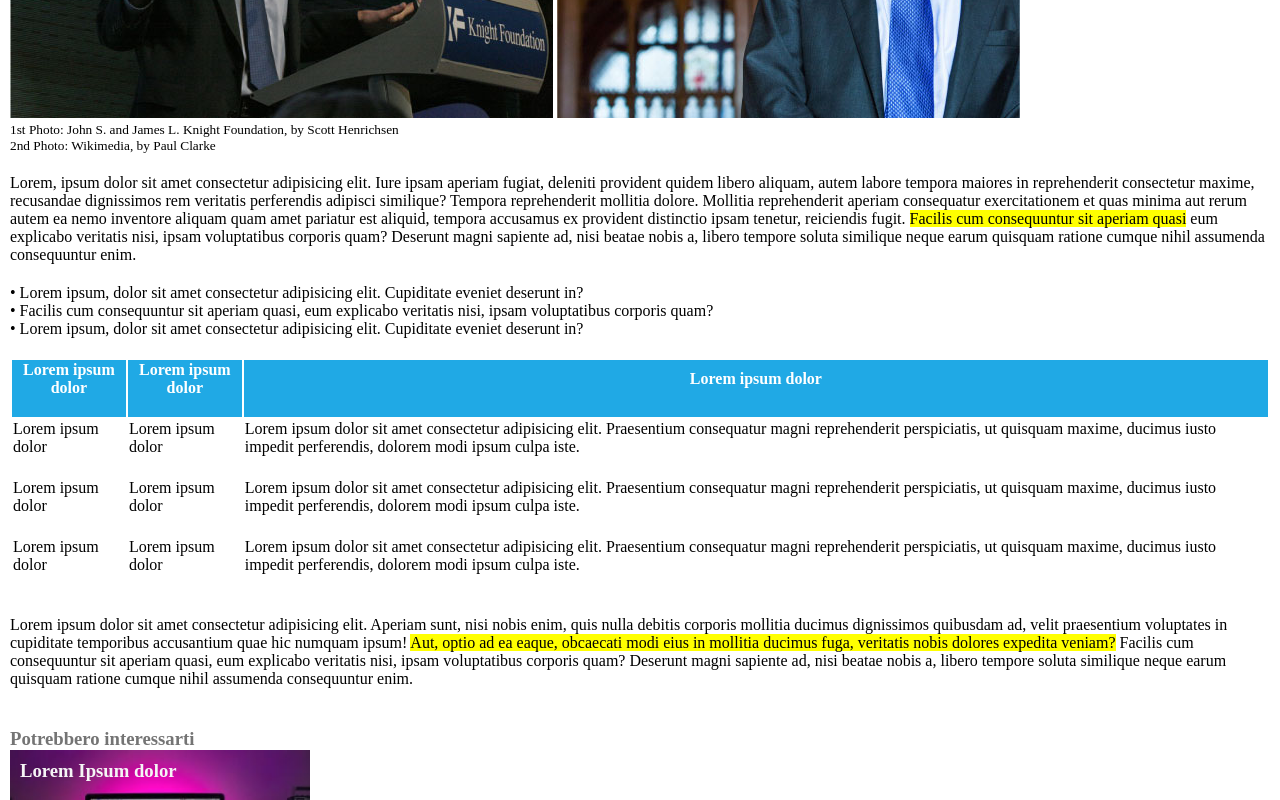
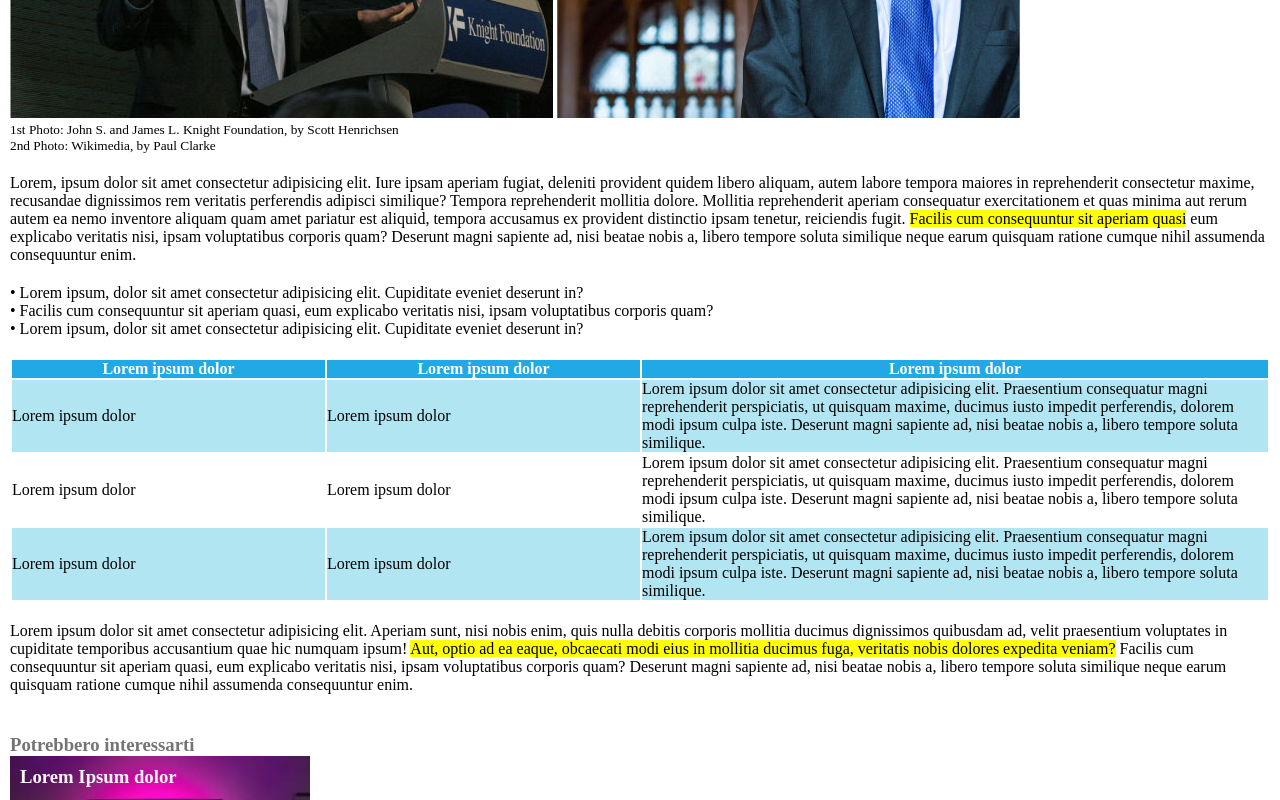
Before and after one commit to mcspe/html-css-booleaner, a plain HTML site: page index.html in a window 1280 px wide. Shown: the part 508-1308 px from the top of the page. Drawn offline with Linux system fonts and the light colour scheme.

Commit message:
final commit

```diff
--- a/css/style.css
+++ b/css/style.css
@@ -55,17 +55,21 @@ a{
   padding: 0;
 }
 
+.smaller-column,.larger-column{
+  padding: 0;
+}
+
 thead{
   background-color: #20A9E5;
   color: white;
 }
 
-tbody:nth-child(1){
+.odd{
   background-color: #B1E5F2;
 }
 
-tbody:nth-child(3){
-  background-color: #B1E5F2;
+.smaller-column{
+  width: 25%;
 }
 
 .highlight{
@@ -81,13 +85,14 @@ tbody:nth-child(3){
   padding: 10px;
   margin-bottom: 5px;
 }
+
 .interest-box>h3{
   color: whitesmoke;
 }
 
 #monitor{
-    background-image: url(../img/monitor.jpg);
-  }
+  background-image: url(../img/monitor.jpg);
+}
 
 #graph{
   background-image: url(../img/graph.jpg);
--- a/index.html
+++ b/index.html
@@ -46,26 +46,26 @@
         <table>
           <thead>
             <tr>
-              <th>Lorem ipsum dolor</th>
-              <th>Lorem ipsum dolor</th>
-              <th>Lorem ipsum dolor</th>
+              <th class="smaller-column">Lorem ipsum dolor</th>
+              <th class="smaller-column">Lorem ipsum dolor</th>
+              <th class="larger-column">Lorem ipsum dolor</th>
             </tr>
           </thead>
           <tbody>
-            <tr>
-              <td>Lorem ipsum dolor</td>
-              <td>Lorem ipsum dolor</td>
-              <td>Lorem ipsum dolor sit amet consectetur adipisicing elit. Praesentium consequatur magni reprehenderit perspiciatis, ut quisquam maxime, ducimus iusto impedit perferendis, dolorem modi ipsum culpa iste.</td>
+            <tr class="odd">
+              <td class="smaller-column">Lorem ipsum dolor</td>
+              <td class="smaller-column">Lorem ipsum dolor</td>
+              <td class="larger-column">Lorem ipsum dolor sit amet consectetur adipisicing elit. Praesentium consequatur magni reprehenderit perspiciatis, ut quisquam maxime, ducimus iusto impedit perferendis, dolorem modi ipsum culpa iste. Deserunt magni sapiente ad, nisi beatae nobis a, libero tempore soluta similique.</td>
             </tr>
             <tr>
-              <td>Lorem ipsum dolor</td>
-              <td>Lorem ipsum dolor</td>
-              <td>Lorem ipsum dolor sit amet consectetur adipisicing elit. Praesentium consequatur magni reprehenderit perspiciatis, ut quisquam maxime, ducimus iusto impedit perferendis, dolorem modi ipsum culpa iste.</td>
+              <td class="smaller-column">Lorem ipsum dolor</td>
+              <td class="smaller-column">Lorem ipsum dolor</td>
+              <td class="larger-column">Lorem ipsum dolor sit amet consectetur adipisicing elit. Praesentium consequatur magni reprehenderit perspiciatis, ut quisquam maxime, ducimus iusto impedit perferendis, dolorem modi ipsum culpa iste. Deserunt magni sapiente ad, nisi beatae nobis a, libero tempore soluta similique.</td>
             </tr>
-            <tr>
-              <td>Lorem ipsum dolor</td>
-              <td>Lorem ipsum dolor</td>
-              <td>Lorem ipsum dolor sit amet consectetur adipisicing elit. Praesentium consequatur magni reprehenderit perspiciatis, ut quisquam maxime, ducimus iusto impedit perferendis, dolorem modi ipsum culpa iste.</td>
+            <tr class="odd">
+              <td class="smaller-column">Lorem ipsum dolor</td>
+              <td class="smaller-column">Lorem ipsum dolor</td>
+              <td class="larger-column">Lorem ipsum dolor sit amet consectetur adipisicing elit. Praesentium consequatur magni reprehenderit perspiciatis, ut quisquam maxime, ducimus iusto impedit perferendis, dolorem modi ipsum culpa iste. Deserunt magni sapiente ad, nisi beatae nobis a, libero tempore soluta similique.</td>
             </tr>
           </tbody>
         </table>
```
